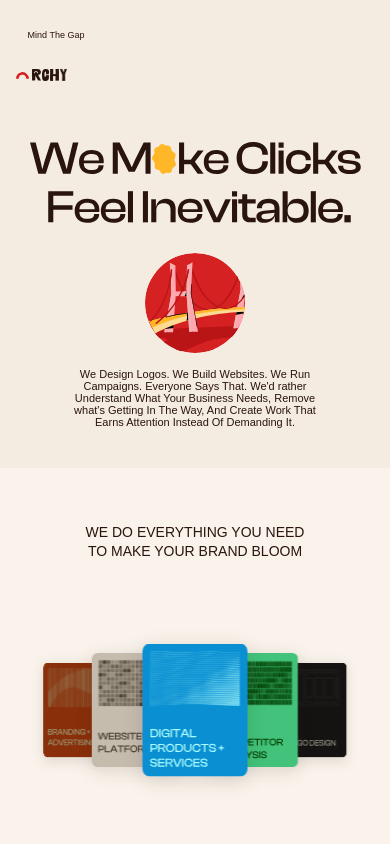
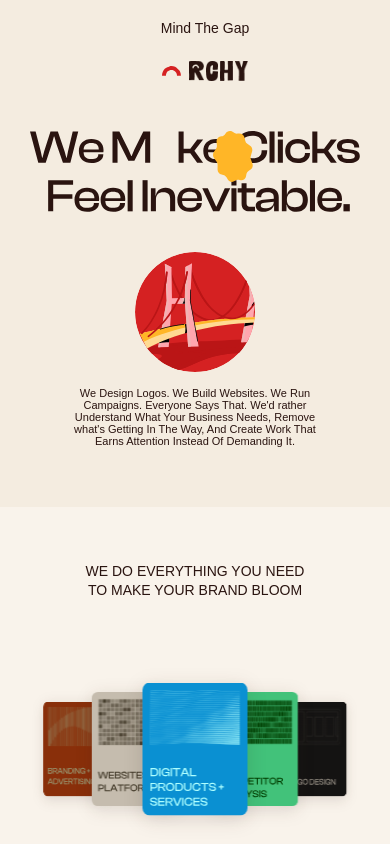
Before and after one commit to annaskhan-dev/RCHYstudio, a React (Vite) app: page / in a window 390 px wide. Shown: the top 844 px of the page. Built offline with nearby package versions, Linux system fonts and the light colour scheme.

Commit message:
Optimize CSS for production stability with Flexbox gap

```diff
--- a/src/components/herosection.jsx
+++ b/src/components/herosection.jsx
@@ -11,34 +11,31 @@ import Y from "../assets/BY.png";
 
 const HeroSection = () => {
   return (
-    <section className={style.hero}>
-      <nav className={style.navbar}>
-        <p className={style.title}>Mind The Gap</p>
+    <section className={style.rchy_hero_section}>
+      {/* Wrapper to constrain width on desktop */}
+      <div className={style.rchy_main_wrapper}>
 
-        {/* Logo Container in Navbar */}
-        <div id="navbar-logo-target" className={style.logoContainer}>
-          <img src={bridge} alt="Bridge Logo" className={style.bridge} />
-          <div className={style.lettersWrapper}>
-            <img src={R} alt="R" className={style.logoLetter} />
-            <img src={C} alt="C" className={style.logoLetter} />
-            <img src={H} alt="H" className={style.logoLetter} />
-            <img src={Y} alt="Y" className={style.logoLetter} />
+        <nav className={style.rchy_nav_bar}>
+          <p className={style.rchy_title}>Mind The Gap</p>
+          <div className={style.rchy_logo_container}>
+            <img src={bridge} alt="Bridge Logo" className={style.rchy_bridge} />
+            <div className={style.rchy_letters_wrapper}>
+              <img src={R} alt="R" className={style.rchy_logo_letter} />
+              <img src={C} alt="C" className={style.rchy_logo_letter} />
+              <img src={H} alt="H" className={style.rchy_logo_letter} />
+              <img src={Y} alt="Y" className={style.rchy_logo_letter} />
             </div>
           </div>
         </nav>
 
-      <div className={style.heroContent}>
-        <img src={heroimage} alt="Hero" className={style.heroImage} />
-        <img src={star1} alt="Star Element" className={style.starElement} />
+        <div className={style.rchy_hero_content}>
+          <img src={heroimage} alt="Hero" className={style.rchy_hero_image} />
+          <img src={star1} alt="Star Element" className={style.rchy_star_element} />
         </div>
 
-      <div className={style.heroFooter}>
-        <img
-          src={herofooter}
-          alt="Hero Footer"
-          className={style.heroFooterImage}
-        />
-        <p className={style.heroFooterText}>
+        <div className={style.rchy_hero_footer}>
+          <img src={herofooter} alt="Hero Footer" className={style.rchy_hero_footer_image} />
+          <p className={style.rchy_hero_footer_text}>
             We Design Logos. We Build Websites. We Run
             <br /> Campaigns. Everyone Says That. We'd rather
             <br /> Understand What Your Business Needs, Remove
@@ -46,6 +43,7 @@ const HeroSection = () => {
             <br /> Earns Attention Instead Of Demanding It.
           </p>
         </div>
+      </div>
     </section>
   );
 };
--- a/src/components/herosection.module.css
+++ b/src/components/herosection.module.css
@@ -1,149 +1,120 @@
-.hero {
+.rchy_hero_section {
   background-color: #f4ece0;
   width: 100%;
-  min-height: auto;
-  padding-bottom: 40px;
-  box-sizing: border-box;
-  overflow-x: hidden;
+  padding-bottom: 60px;
+  overflow: hidden; /* Prevents scrollbar issues */
 }
 
-.navbar {
+/* This keeps content centered on desktop */
+.rchy_main_wrapper {
+  max-width: 1200px;
+  margin: 0 auto;
+  padding: 0 20px;
+}
+
+.rchy_nav_bar {
   display: flex;
   justify-content: space-between;
+  align-items: center;
   padding-top: 30px;
 }
 
-.title {
+.rchy_title {
   font-family: 'General Sans Light', sans-serif, Arial;
-  font-size: 9px;
+  font-size: 14px; /* Slightly bumped up for better desktop visibility */
   font-weight: 500;
-  margin-left: 12px;
   color: #2A1410;
+  margin: 0;
 }
 
-.logoContainer {
+.rchy_logo_container {
   display: flex;
   align-items: center;
-  gap: 6px;
-  padding-right: 9%;
+  gap: 8px;
 }
 
-.bridge {
-  height: 7px;
-  width: auto;
-  margin-right: -3px;
-}
-
-.lettersWrapper {
-  display: flex;
-  align-items: center;
-  height: 20px;
-}
-
-.logoLetter {
-  margin-right: 1px;
-  height: 60%;
+.rchy_bridge {
+  height: 10px;
   width: auto;
 }
 
-.heroContent {
+.rchy_letters_wrapper {
+  display: flex;
+  align-items: center;
+  gap: 2px;
+}
+
+.rchy_logo_letter {
+  height: 20px;
+  width: auto;
+}
+
+.rchy_hero_content {
   position: relative;
   display: flex;
   justify-content: center;
   align-items: center;
-  margin-top: 7%;
+  margin-top: 50px;
 }
 
-.heroImage {
-  height: 135px;
-  object-fit: cover;
+.rchy_hero_image {
+  height: auto;
+  max-width: 600px; /* Limits size on desktop */
+  width: 100%;
   padding: 10px;
 }
 
-.starElement {
+.rchy_star_element {
   position: absolute;
-  top: 16px;
-  left: 43%;
-  width: 33px;
-  height: auto;
+  top: 10%;
+  left: 55%; /* Adjusted for better placement */
+  width: 40px;
 }
 
-/* STABILIZED FOOTER */
-.heroFooter {
+.rchy_hero_footer {
   display: flex;
-  justify-content: flex-start;
-  align-items: center; /* Ensures content stays aligned */
-  margin-left: 0;
-  margin-top: 30px;
-  gap: 20px;           /* Use gap instead of margin-left/padding */
+  justify-content: center; /* Centered on desktop */
+  align-items: center;
+  margin-top: 50px;
+  gap: 30px;
 }
 
-.heroFooterImage {
-  height: 130px;
-  width: 130px;
-  flex-shrink: 0;      /* Prevents the image from squishing */
+.rchy_hero_footer_image {
+  height: 120px;
+  width: 120px;
+  flex-shrink: 0;
 }
 
-.heroFooterText {
+.rchy_hero_footer_text {
   font-family: 'General Sans', sans-serif, Arial;
-  font-size: 8px;
-  font-weight: 500;
+  font-size: 12px;
   color: #2A1410;
-  margin: 0;           /* Remove margin, controlled by parent gap */
-  text-align: center;
-  max-width: 400px;    /* Prevents text from forcing layout expansion */
+  margin: 0;
+  max-width: 400px;
 }
 
 /* =========================================================
    RESPONSIVE OVERRIDES
    ========================================================= */
 
-@media (max-width: 1024px) {
-  .heroFooter {
-    justify-content: center;
-    gap: 40px;
-    margin-left: 0;    /* Cleaned up responsive margin */
+@media (max-width: 768px) {
+  .rchy_nav_bar {
+    padding-top: 20px;
+  }
+
+  .rchy_hero_content {
+    margin-top: 40px;
+  }
+
+  .rchy_hero_footer {
+    flex-direction: column;
+    gap: 15px;
+    margin-top: 30px;
+  }
+
+  .rchy_hero_footer_text {
+    font-size: 11px;
+    padding: 0 20px;
+    text-align: center;
   }
 }
-
-@media (max-width: 768px) {
-  .heroContent {
-    margin-top: 12%;
-  }
-
-  .heroImage {
-    max-width: 90%;
-    height: auto;
-  }
-
-  .starElement {
-    left: 42%;
-    transform: translateX(-50%);
-    width: 24px;
-    top: 12px;
-  }
-
-  /* Mobile: Vertical Stack */
-  .heroFooter {
-    flex-direction: column;
-    align-items: center;
-    gap: 15px;         /* Tighter spacing for mobile */
-    margin-top: 20px;
-  }
-
-  .heroFooterImage {
-    height: 100px;
-    width: 100px;
-  }
-
-  .heroFooterText {
-    font-size: 11px;
-    padding-left: 20px;
-    padding-right: 20px;
-    margin-top: 0;
-  }
-
-  .navbar {
-    margin-left: 4vw;
-  }
-}
```
Lines whose indentation alone changed are shown as unchanged.
